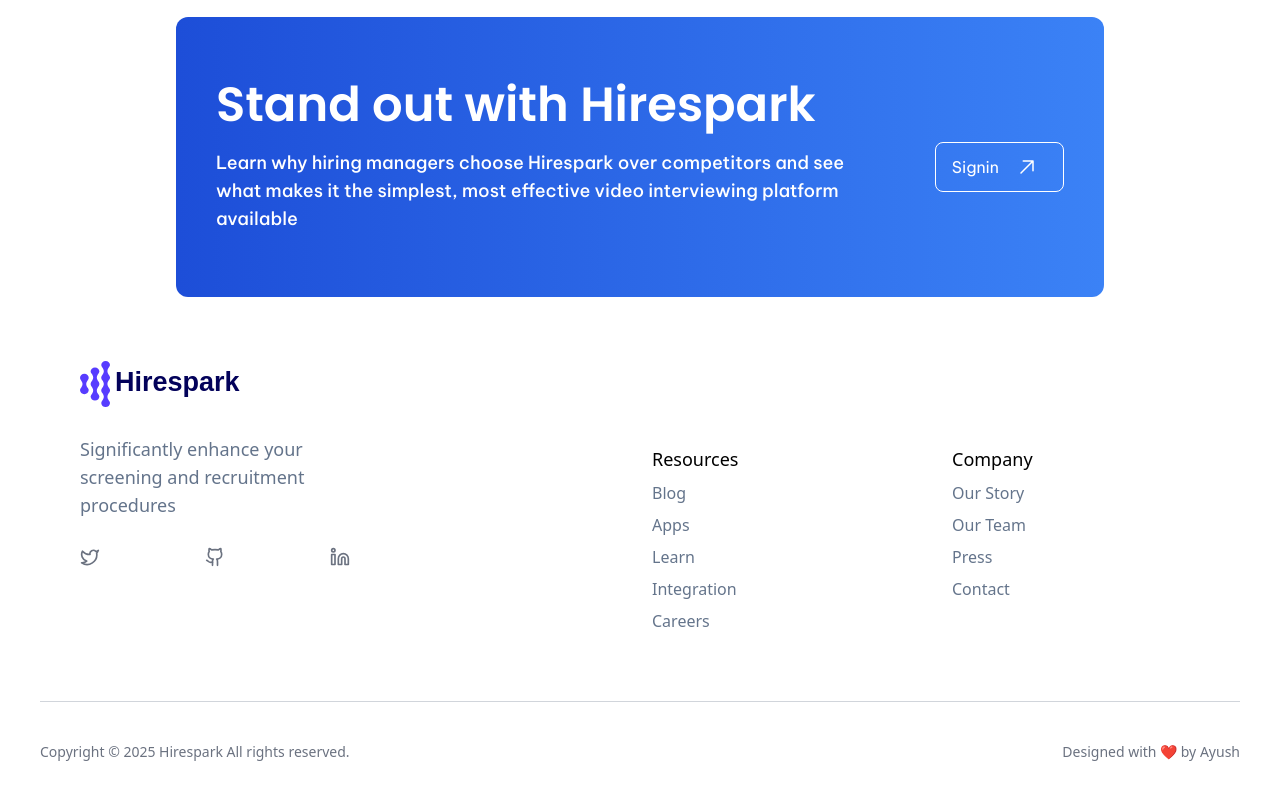
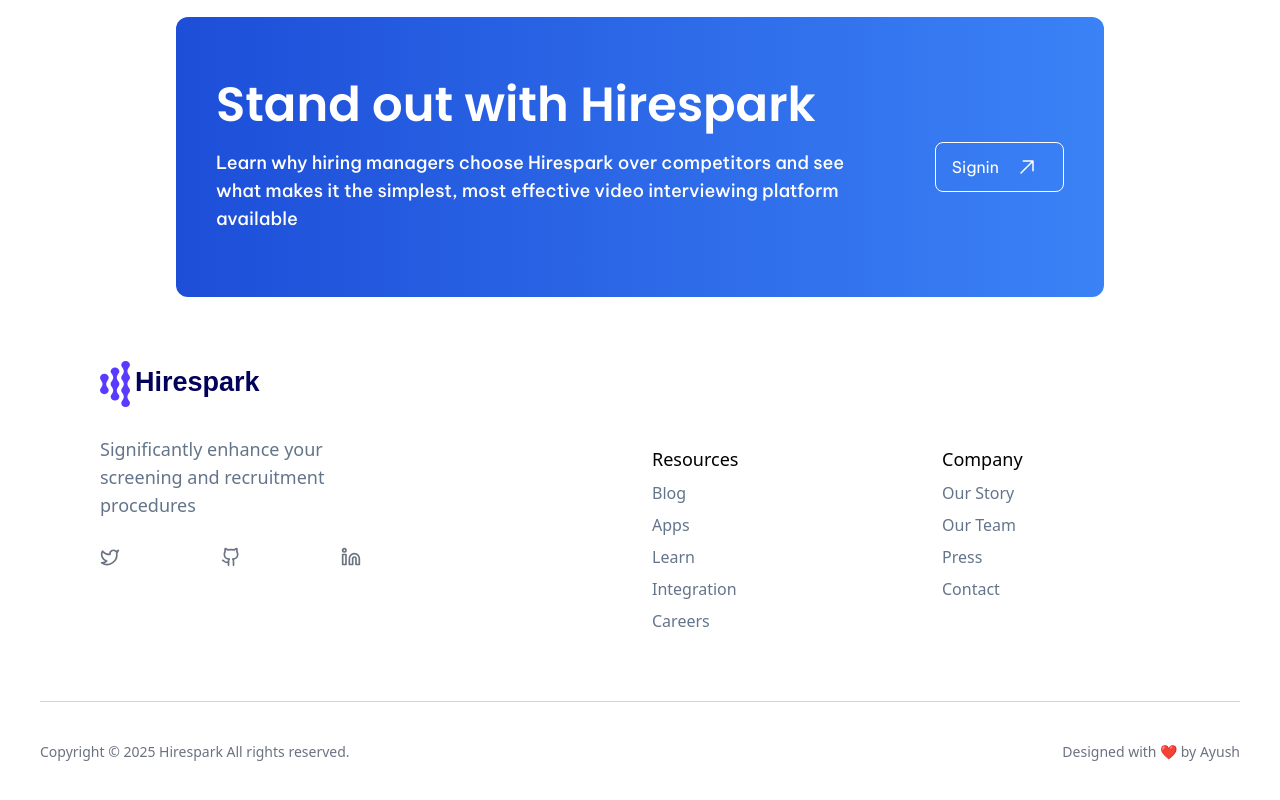
Before and after one commit to Ayushmadhur5588/hirespark-fe, a Next.js app: page /feature in a window 1280 px wide. Shown: the part 2281-3081 px from the top of the page. Built offline with nearby package versions, Linux system fonts and the light colour scheme.

Commit message:
Fixed Footer

```diff
--- a/components/Footer.tsx
+++ b/components/Footer.tsx
@@ -6,11 +6,11 @@
   return (
     <div>
 
-      <div className="grid grid-cols-1 md:grid-cols-12 p-5 md:p-10">
+      <div className="grid grid-cols-1 md:grid-cols-12 m-5 md:p-10">
 
         <div className="mx-5 md:mx-10 w-full md:w-[45%] col-span-1 md:col-span-6">
           <Image src={Logo} alt="Logo" />
-          <p className="my-5 md:my-7 text-slate-500 font-light text-base md:text-lg">
+          <p className="my-5 md:my-7 mr-4 text-slate-500 font-light text-base md:text-lg">
             Significantly enhance your screening and recruitment procedures
           </p>
           <div className="flex space-x-2 md:space-x-0 md:justify-between">
```
